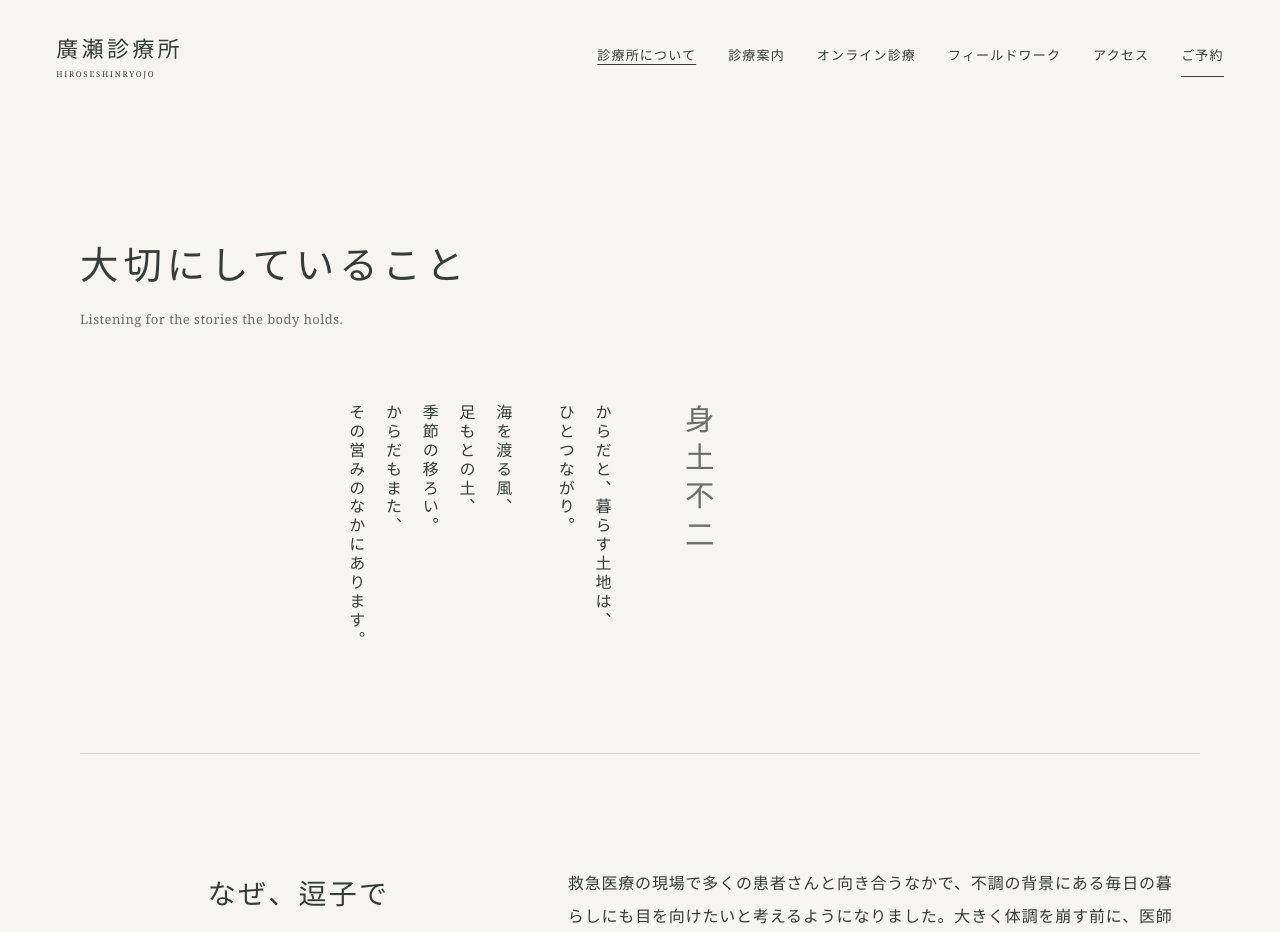
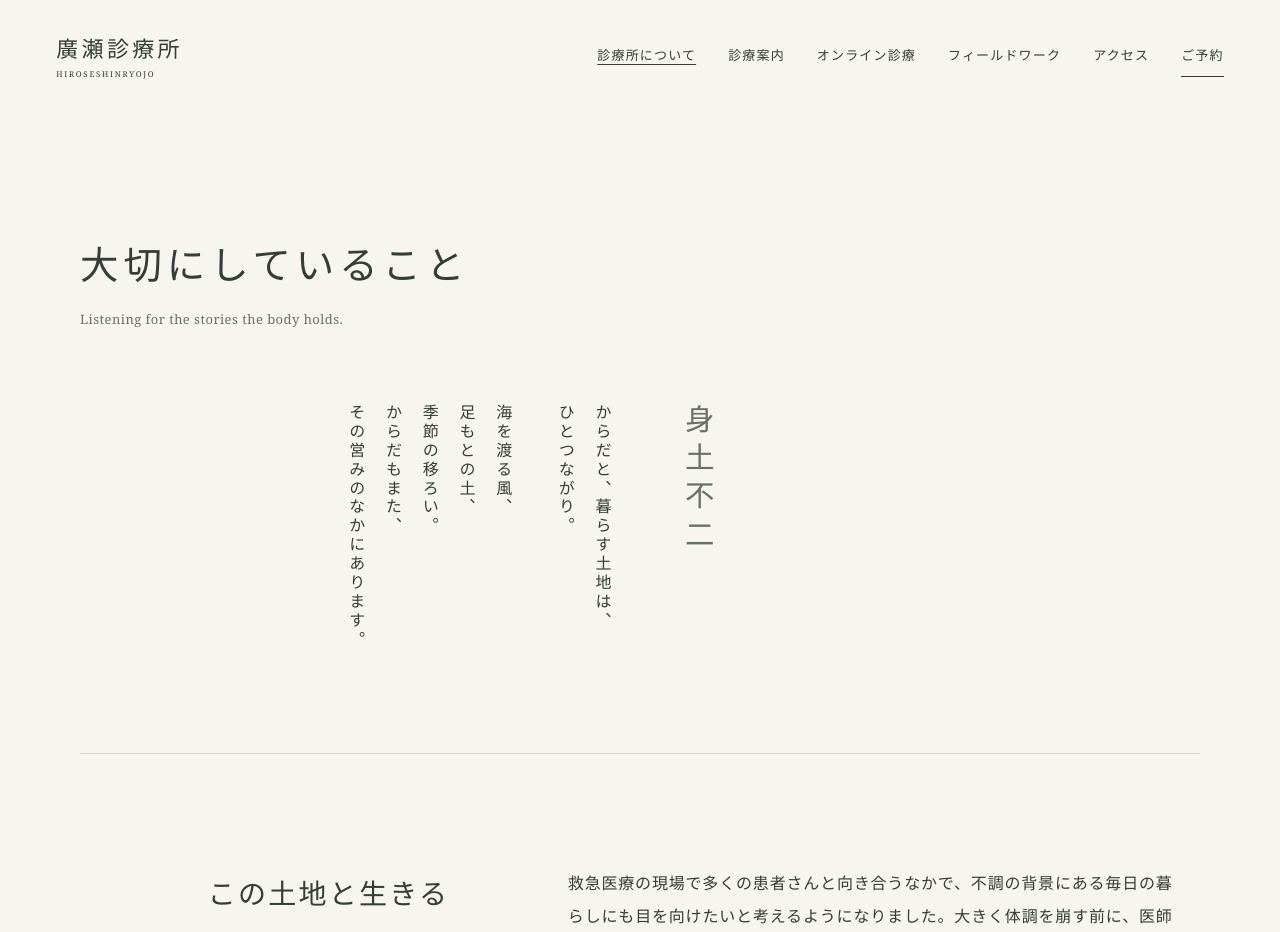
Before and after one commit to kaoruhirose/hirose-clinic-website, a Next.js app: page /about in a window 1280 px wide. Shown: the top 932 px of the page. Built offline with nearby package versions, Linux system fonts and the light colour scheme.

Commit message:
診療所の見出しを「この土地と生きる」に変更

```diff
--- a/src/app/about/page.tsx
+++ b/src/app/about/page.tsx
@@ -17,7 +17,7 @@ export default function About() {
 
         <Photo photo={photos.clinic} />
 
-        <EditorialSection title={<>なぜ、逗子で<br />開院したのか</>}>
+        <EditorialSection title="この土地と生きる">
           <p>
             救急医療の現場で多くの患者さんと向き合うなかで、不調の背景にある毎日の暮らしにも目を向けたいと考えるようになりました。大きく体調を崩す前に、医師としてできることはないか。それが、いまの診療の出発点です。
           </p>
```
Also changed, not shown: 1 other file (tests, documents, lock files or other folders).
